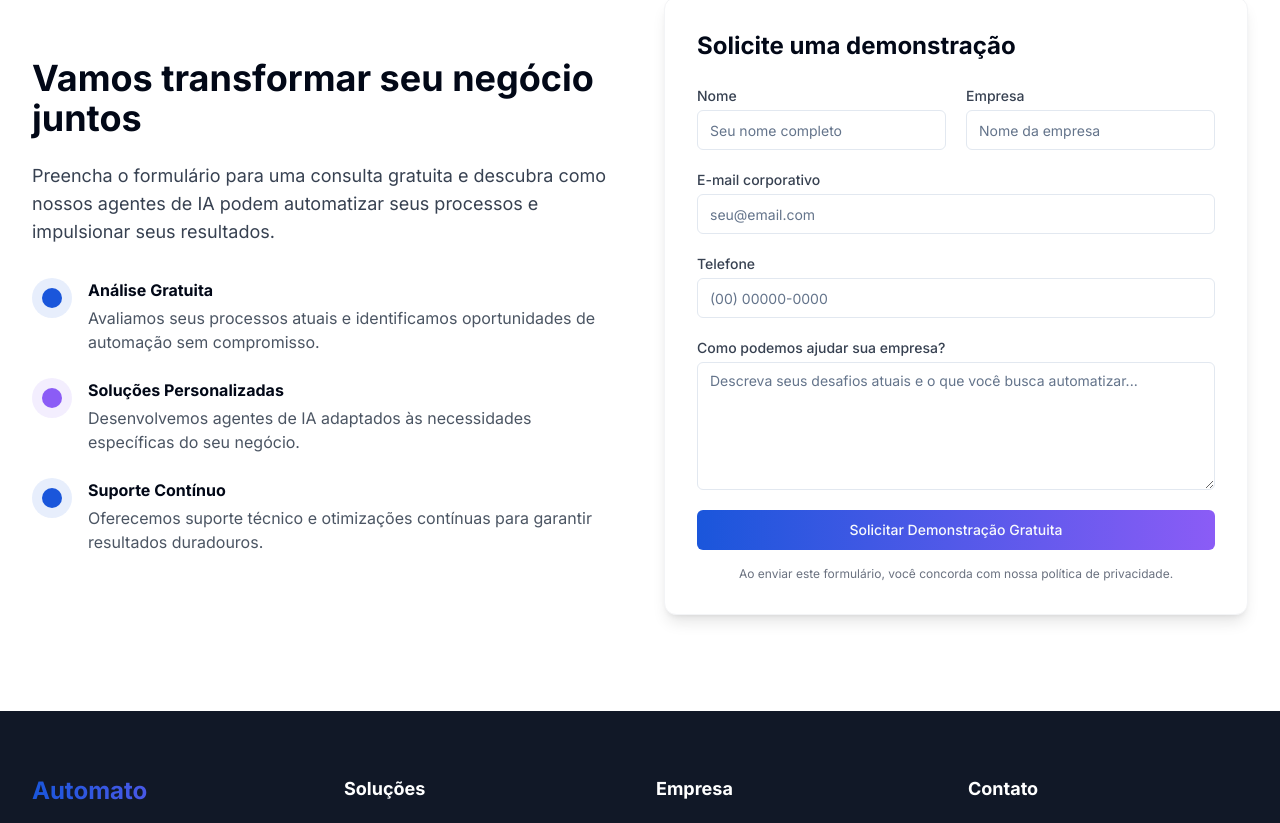
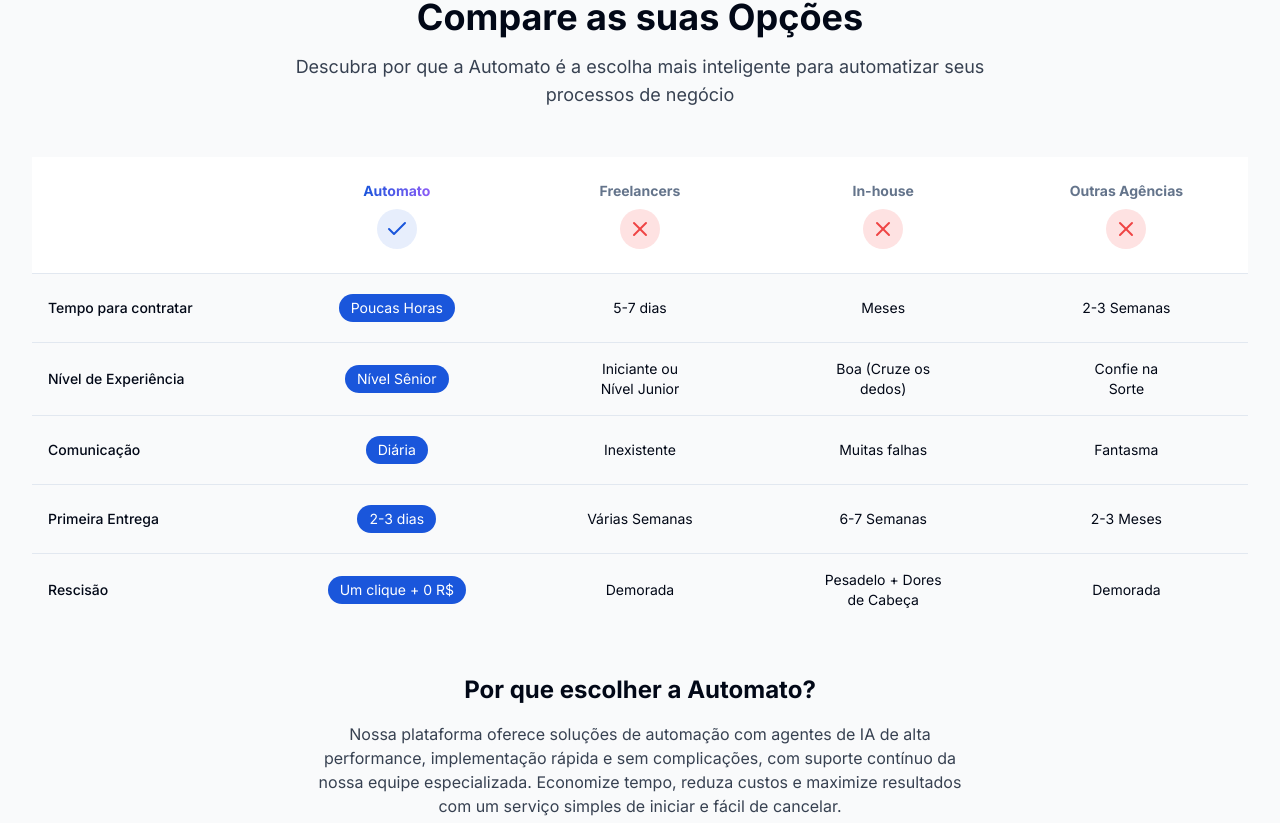
Before and after one commit to tecdsantana/automato-web-persuasion, a React (Vite) app: page / in a window 1280 px wide. Shown: the part 3673-4496 px from the top of the page. Built offline with nearby package versions, Linux system fonts and the light colour scheme.

Commit message:
feat: Add comparison table
Add a comparison table to the index page to highlight Automato's advantages.

```diff
--- /dev/null
+++ b/src/components/ComparisonTable.tsx
@@ -0,0 +1,150 @@
+
+import React from 'react';
+import { Table, TableHeader, TableBody, TableHead, TableRow, TableCell } from "@/components/ui/table";
+import { Check, X } from "lucide-react";
+
+const ComparisonTable = () => {
+  return (
+    <section id="comparacao" className="section-padding bg-gray-50">
+      <div className="container mx-auto container-padding">
+        <div className="text-center mb-12">
+          <h2 className="text-3xl md:text-4xl font-bold mb-4">Compare as suas Opções</h2>
+          <p className="text-lg text-gray-700 max-w-3xl mx-auto">
+            Descubra por que a Automato é a escolha mais inteligente para automatizar seus processos de negócio
+          </p>
+        </div>
+
+        <div className="overflow-x-auto">
+          <Table className="w-full border-collapse">
+            <TableHeader className="bg-white">
+              <TableRow className="border-b">
+                <TableHead className="w-1/5 py-6"></TableHead>
+                <TableHead className="w-1/5 py-6">
+                  <div className="flex flex-col items-center">
+                    <div className="mb-2 font-bold text-automato-blue">
+                      <span className="heading-gradient">Automato</span>
+                    </div>
+                    <div className="rounded-full bg-automato-blue/10 p-2">
+                      <Check className="h-6 w-6 text-automato-blue" />
+                    </div>
+                  </div>
+                </TableHead>
+                <TableHead className="w-1/5 py-6">
+                  <div className="flex flex-col items-center">
+                    <div className="mb-2 font-bold">Freelancers</div>
+                    <div className="rounded-full bg-red-100 p-2">
+                      <X className="h-6 w-6 text-red-500" />
+                    </div>
+                  </div>
+                </TableHead>
+                <TableHead className="w-1/5 py-6">
+                  <div className="flex flex-col items-center">
+                    <div className="mb-2 font-bold">In-house</div>
+                    <div className="rounded-full bg-red-100 p-2">
+                      <X className="h-6 w-6 text-red-500" />
+                    </div>
+                  </div>
+                </TableHead>
+                <TableHead className="w-1/5 py-6">
+                  <div className="flex flex-col items-center">
+                    <div className="mb-2 font-bold">Outras Agências</div>
+                    <div className="rounded-full bg-red-100 p-2">
+                      <X className="h-6 w-6 text-red-500" />
+                    </div>
+                  </div>
+                </TableHead>
+              </TableRow>
+            </TableHeader>
+            <TableBody>
+              {/* Tempo para contratar */}
+              <TableRow className="border-b">
+                <TableCell className="font-medium py-6">Tempo para contratar</TableCell>
+                <TableCell>
+                  <div className="flex justify-center">
+                    <span className="bg-automato-blue text-white text-sm px-3 py-1 rounded-full">Poucas Horas</span>
+                  </div>
+                </TableCell>
+                <TableCell className="text-center">5-7 dias</TableCell>
+                <TableCell className="text-center">Meses</TableCell>
+                <TableCell className="text-center">2-3 Semanas</TableCell>
+              </TableRow>
+
+              {/* Nível de Experiência */}
+              <TableRow className="border-b">
+                <TableCell className="font-medium py-6">Nível de Experiência</TableCell>
+                <TableCell>
+                  <div className="flex justify-center">
+                    <span className="bg-automato-blue text-white text-sm px-3 py-1 rounded-full">Nível Sênior</span>
+                  </div>
+                </TableCell>
+                <TableCell className="text-center">
+                  Iniciante ou<br />Nível Junior
+                </TableCell>
+                <TableCell className="text-center">
+                  Boa (Cruze os<br />dedos)
+                </TableCell>
+                <TableCell className="text-center">
+                  Confie na<br />Sorte
+                </TableCell>
+              </TableRow>
+
+              {/* Comunicação */}
+              <TableRow className="border-b">
+                <TableCell className="font-medium py-6">Comunicação</TableCell>
+                <TableCell>
+                  <div className="flex justify-center">
+                    <span className="bg-automato-blue text-white text-sm px-3 py-1 rounded-full">Diária</span>
+                  </div>
+                </TableCell>
+                <TableCell className="text-center">Inexistente</TableCell>
+                <TableCell className="text-center">Muitas falhas</TableCell>
+                <TableCell className="text-center">Fantasma</TableCell>
+              </TableRow>
+
+              {/* Primeira Entrega */}
+              <TableRow className="border-b">
+                <TableCell className="font-medium py-6">Primeira Entrega</TableCell>
+                <TableCell>
+                  <div className="flex justify-center">
+                    <span className="bg-automato-blue text-white text-sm px-3 py-1 rounded-full">2-3 dias</span>
+                  </div>
+                </TableCell>
+                <TableCell className="text-center">Várias Semanas</TableCell>
+                <TableCell className="text-center">6-7 Semanas</TableCell>
+                <TableCell className="text-center">2-3 Meses</TableCell>
+              </TableRow>
+
+              {/* Rescisão */}
+              <TableRow>
+                <TableCell className="font-medium py-6">Rescisão</TableCell>
+                <TableCell>
+                  <div className="flex justify-center">
+                    <span className="bg-automato-blue text-white text-sm px-3 py-1 rounded-full">Um clique + 0 R$</span>
+                  </div>
+                </TableCell>
+                <TableCell className="text-center">Demorada</TableCell>
+                <TableCell className="text-center">
+                  Pesadelo + Dores<br />de Cabeça
+                </TableCell>
+                <TableCell className="text-center">Demorada</TableCell>
+              </TableRow>
+            </TableBody>
+          </Table>
+        </div>
+
+        <div className="mt-12 flex justify-center">
+          <div className="max-w-2xl text-center">
+            <h3 className="text-xl md:text-2xl font-bold mb-4">Por que escolher a Automato?</h3>
+            <p className="text-gray-700">
+              Nossa plataforma oferece soluções de automação com agentes de IA de alta performance,
+              implementação rápida e sem complicações, com suporte contínuo da nossa equipe especializada.
+              Economize tempo, reduza custos e maximize resultados com um serviço simples de iniciar e fácil de cancelar.
+            </p>
+          </div>
+        </div>
+      </div>
+    </section>
+  );
+};
+
+export default ComparisonTable;
--- a/src/pages/Index.tsx
+++ b/src/pages/Index.tsx
@@ -5,6 +5,7 @@ import HeroSection from '@/components/HeroSection';
 import HowItWorks from '@/components/HowItWorks';
 import Benefits from '@/components/Benefits';
 import Testimonials from '@/components/Testimonials';
+import ComparisonTable from '@/components/ComparisonTable';
 import ContactForm from '@/components/ContactForm';
 import Footer from '@/components/Footer';
 import { Helmet } from 'react-helmet';
@@ -28,6 +29,7 @@ const Index = () => {
           <HowItWorks />
           <Benefits />
           <Testimonials />
+          <ComparisonTable />
           <ContactForm />
         </main>
         <Footer />
```
